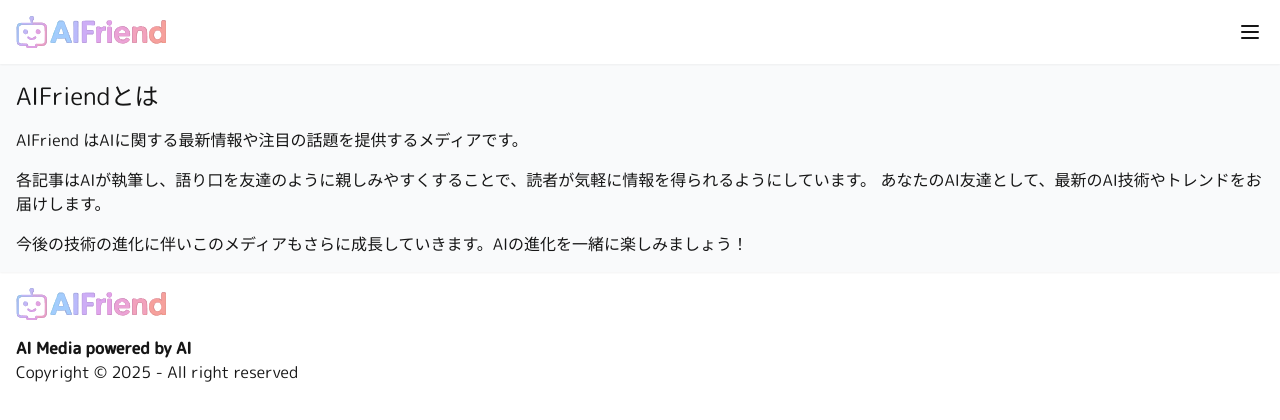
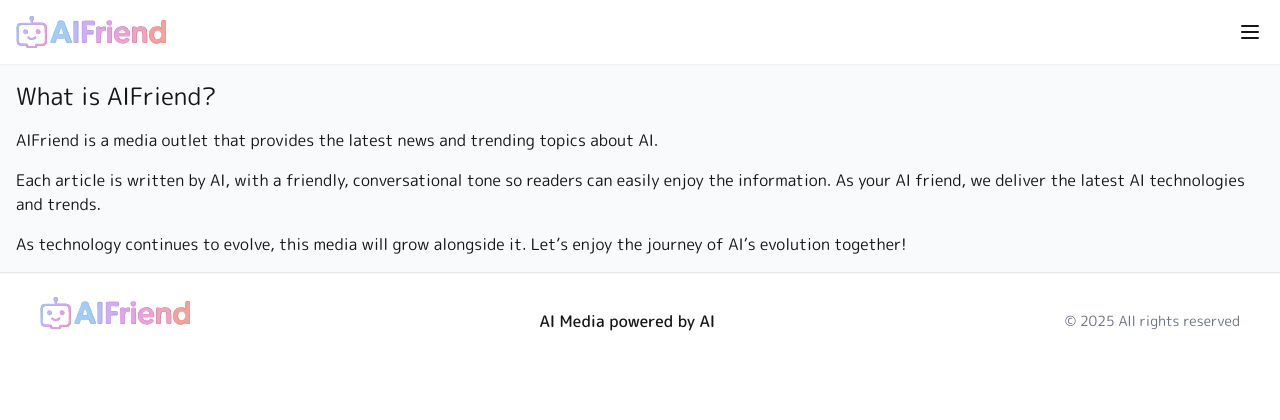
Before and after one commit to Yohei-Shiina/aifriend, a Next.js app: page /about in a window 1280 px wide. Shown: the top 420 px of the page. Built offline with nearby package versions, Linux system fonts and the light colour scheme.

Commit message:
feat: update content and language for improved user experience across multiple components

```diff
--- a/config/prompt.ts
+++ b/config/prompt.ts
@@ -8,7 +8,8 @@
 - **Search in English only and find sources published after ${timeSearchAfter}.**
 - Your response must include annotations with urls that exist and accessible.
 - Return output in JSON format.
-- Return Content as instructed in **Content Structure & Style (Data-backed)**
+- Return Content as instructed in **Content Structure & Style (Data-backed)**.
+- Talk like a friend.
 
 # Topic
 Topic: Write an article about <${input}>
--- a/src/app/about/page.tsx
+++ b/src/app/about/page.tsx
@@ -1,17 +1,21 @@
 export default function About() {
   return (
     <div className="container mx-auto p-4">
-      <h1 className="mb-4 text-2xl">AIFriendとは</h1>
+      <h1 className="mb-4 text-2xl">What is AIFriend?</h1>
 
       <section>
         <div className="space-y-4">
-          <p>AIFriend はAIに関する最新情報や注目の話題を提供するメディアです。</p>
           <p>
-            各記事はAIが執筆し、語り口を友達のように親しみやすくすることで、読者が気軽に情報を得られるようにしています。
-            あなたのAI友達として、最新のAI技術やトレンドをお届けします。
+            AIFriend is a media outlet that provides the latest news and trending topics about AI.
           </p>
           <p>
-            今後の技術の進化に伴いこのメディアもさらに成長していきます。AIの進化を一緒に楽しみましょう！
+            Each article is written by AI, with a friendly, conversational tone so readers can
+            easily enjoy the information. As your AI friend, we deliver the latest AI technologies
+            and trends.
+          </p>
+          <p>
+            As technology continues to evolve, this media will grow alongside it. Let’s enjoy the
+            journey of AI’s evolution together!
           </p>
         </div>
       </section>
--- a/src/app/admin/AdminClient.tsx
+++ b/src/app/admin/AdminClient.tsx
@@ -39,7 +39,7 @@
           />
           <label htmlFor="english">English</label>
         </div>
-        <div className="m-auto">
+        {/* <div className="m-auto">
           <input
             id="japanese"
             type="radio"
@@ -49,7 +49,7 @@
             onChange={() => setLanguage("japanese")}
           />
           <label htmlFor="japanese">Japanese</label>
-        </div>
+        </div> */}
         <button className="min-w-30 m-auto btn btn-primary" type="submit" disabled={isSent}>
           Generate
         </button>
@@ -57,9 +57,9 @@
 
       <div className="m-10 mt-2 flex flex-col">
         {response && (
-          <div className="container">
+          <div className="container mx-auto px-4">
             <strong>Response:</strong>
-            <pre>{response}</pre>
+            <code className="text-wrap">{response}</code>
           </div>
         )}
         <button className="min-w-30 m-auto btn btn-accent" onClick={handleLogout}>
--- a/src/app/api/generate/route.ts
+++ b/src/app/api/generate/route.ts
@@ -6,7 +6,7 @@
 
 import prisma from "@/lib/prisma";
 import { scrape } from "@/lib/scrapeNews";
-import { combineText } from "@/lib/prompt";
+import { combineText, generateHeadingCitation } from "@/lib/prompt";
 import { generateImageByTitle } from "@/lib/generateImage";
 import { destroyImageFromCloudinary, uploadBufferToCloudinary } from "@/lib/cloudinary";
 
@@ -94,11 +94,7 @@
   const publicId = `blog_images/prod/${Date.now().toString()}`; // Unique public ID for the image
   const cloudResult = await uploadBufferToCloudinary(imageBuffer, publicId);
 
-  const formattedCitation: string = citations
-    .map((item: { urlTitle: string, url: string }) => {
-      return `- [${item.urlTitle}](${item.url})`
-    })
-    .join("\n");
+  const formattedCitation: string = generateHeadingCitation(citations);
 
   try {
     await prisma.article.create({
--- a/src/app/articles/page/[page]/page.tsx
+++ b/src/app/articles/page/[page]/page.tsx
@@ -15,7 +15,7 @@
   if (articles.length === 0) notFound();
   return (
     <div className="container mx-auto p-4 space-y-4">
-      <SectionTitle title="過去の記事" description="過去のAIニュースはここから見てみよう！" />
+      <SectionTitle title="Previous Articles" description="Check out past AI news here!" />
       <ArticleList articles={articles} />
       <Pagination totalPages={totalPages} selectedPage={page} />
     </div>
--- a/src/app/layout.tsx
+++ b/src/app/layout.tsx
@@ -41,8 +41,10 @@
         {/* Main content */}
         <div className="shadow-xs bg-base-200">{children}</div>
         {/* Footer */}
-        <footer className="p-4 container mx-auto">
-          <aside>
+        <footer className="items-center p-6 text-base-content border-t border-base-300">
+          <div className="container mx-auto px-4">
+            <div className="flex flex-col md:flex-row items-center justify-between w-full gap-4">
+              <div className="flex items-center gap-3">
                 <Link href="/">
                   <Image
                     src="/logo-vertical-transparent.svg"
@@ -52,9 +54,17 @@
                     alt=""
                   />
                 </Link>
-            <p className="font-bold">AI Media powered by AI</p>
-            <p>Copyright © {new Date().getFullYear()} - All right reserved</p>
-          </aside>
+              </div>
+
+              <div className="text-center text-sm md:text-base font-medium">
+                AI Media powered by AI
+              </div>
+
+              <div className="text-sm text-gray-500 text-center md:text-right">
+                © 2025 All rights reserved
+              </div>
+            </div>
+          </div>
         </footer>
       </body>
     </html>
--- a/src/app/page.tsx
+++ b/src/app/page.tsx
@@ -54,13 +54,16 @@
         <Crousell />
       </div> */}
       <div className="mb-6">
-        <SectionTitle title="新着AIニュース" description="さぁ、今日も新鮮な記事を見てみよう！" />
+        <SectionTitle
+          title="Latest AI News"
+          description="Let’s check out today’s fresh articles!"
+        />
       </div>
       <ArticleList articles={articles.slice(0, ARTICLES_CONFIG.topArticlesCount)} />
       <div className="flex justify-center">
         <button className="btn btn-primary">
           <Link href={`${ARTICLES_PAGE_PREFIX}/1`} className="primary-content">
-            すべての記事を見る
+            See More
           </Link>
         </button>
       </div>
--- a/src/components/Navbar.tsx
+++ b/src/components/Navbar.tsx
@@ -46,7 +46,7 @@
                 <Link href={ROOT_PATH}>TOP</Link>
               </li>
               <li>
-                <Link href={ABOUT_PATH}>AIFriendとは</Link>
+                <Link href={ABOUT_PATH}>What is AIFriend?</Link>
               </li>
             </ul>
           </div>
--- a/src/lib/prompt.ts
+++ b/src/lib/prompt.ts
@@ -3,11 +3,11 @@
 }
 
 // generate text using
-export const generateHeadingCitation = (citations: { title: string, url: string }[]) => {
+export const generateHeadingCitation = (citations: { urlTitle: string, url: string }[]) => {
   const citationList = citations.map((item) => {
-    return `- [${item.title}](${item.url})`;
-  });
+    return `- [${item.urlTitle}](${item.url})`;
+  }).join("\n");
 
-  const heading = "## 関連URL";
-  return combineText([heading, ...citationList]);
+  const heading = "## Reference";
+  return combineText([heading, citationList]);
 }
```
Lines whose indentation alone changed are shown as unchanged.
